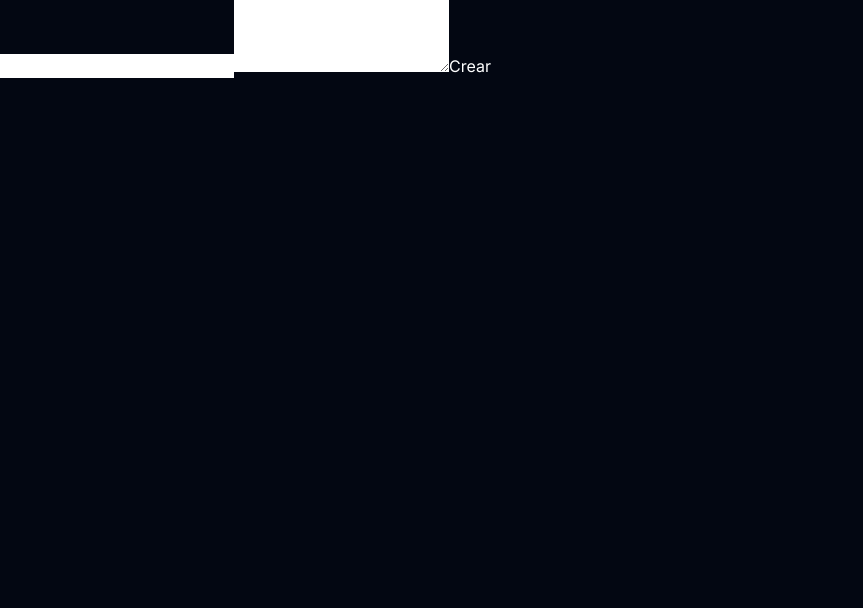
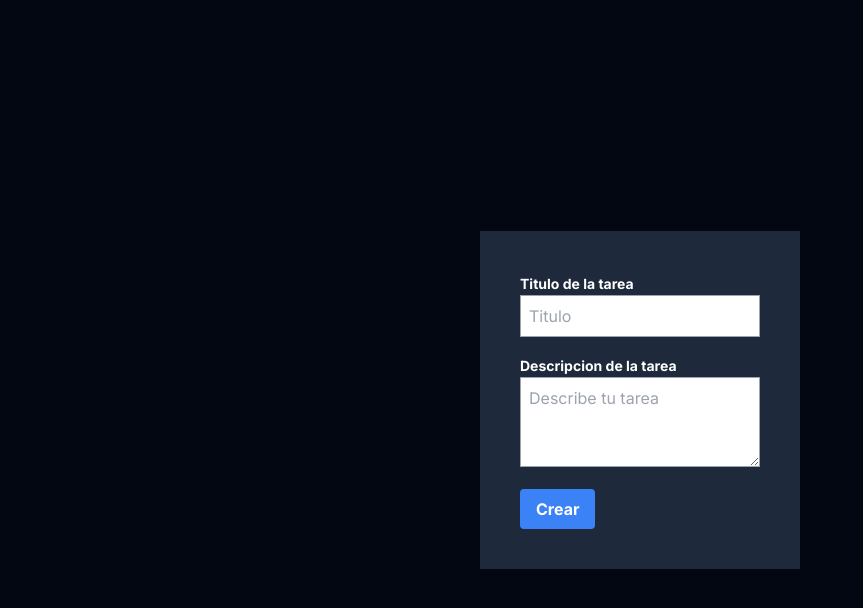
Before and after one commit to cesar31mr/nextjs-prisma-crud, a Next.js app: page /new in a window 1280 px wide. Shown: the top 608 px of the page, without its empty margins (0-863 px from the left). Built offline with nearby package versions, Linux system fonts and the light colour scheme.

Commit message:
Formulario en React terminado

```diff
--- a/src/app/new/page.jsx
+++ b/src/app/new/page.jsx
@@ -1,11 +1,59 @@
+"use client";
+
+import { useRouter } from "next/navigation";
+
 export default function NewPage() {
+    const router = useRouter();
+
+    const onSubmit = async (e) => {
+        e.preventDefault();
+        const title = e.target.title.value;
+        const description = e.target.description.value;
+        const data = { title, description };
+
+        const res = await fetch("/api/tasks", {
+            method: "POST",
+            headers: {
+                "Content-Type": "application/json",
+            },
+            body: JSON.stringify(data),
+        });
+
+        const json = await res.json();
+        console.log(json);
+
+        router.push("/");
+    };
+
     return (
-        <div>
-            <form>
-                <input type="text" name="" id="" />
-                <textarea rows="3"></textarea>
+        <div className="h-screen flex justify-center items-center">
+            <form
+                className="bg-slate-800 p-10 lg:w-1/4 md:w-1/2"
+                onSubmit={onSubmit}
+            >
+                <label htmlFor="title" className="font-bold text-sm">
+                    Titulo de la tarea
+                </label>
+                <input
+                    id="title"
+                    type="text"
+                    className="border border-gray-400 p-2 mb-4 w-full text-black"
+                    placeholder="Titulo"
+                />
 
-                <button>Crear</button>
+                <label htmlFor="description" className="font-bold text-sm">
+                    Descripcion de la tarea
+                </label>
+                <textarea
+                    id="description"
+                    rows="3"
+                    className="border border-gray-400 p-2 mb-4 w-full text-black"
+                    placeholder="Describe tu tarea"
+                ></textarea>
+
+                <button className="bg-blue-500 hover:bg-blue-700 text-white font-bold py-2 px-4 rounded">
+                    Crear
+                </button>
             </form>
         </div>
     );
```
Also changed, not shown: 1 other file (tests, documents, lock files or other folders).
